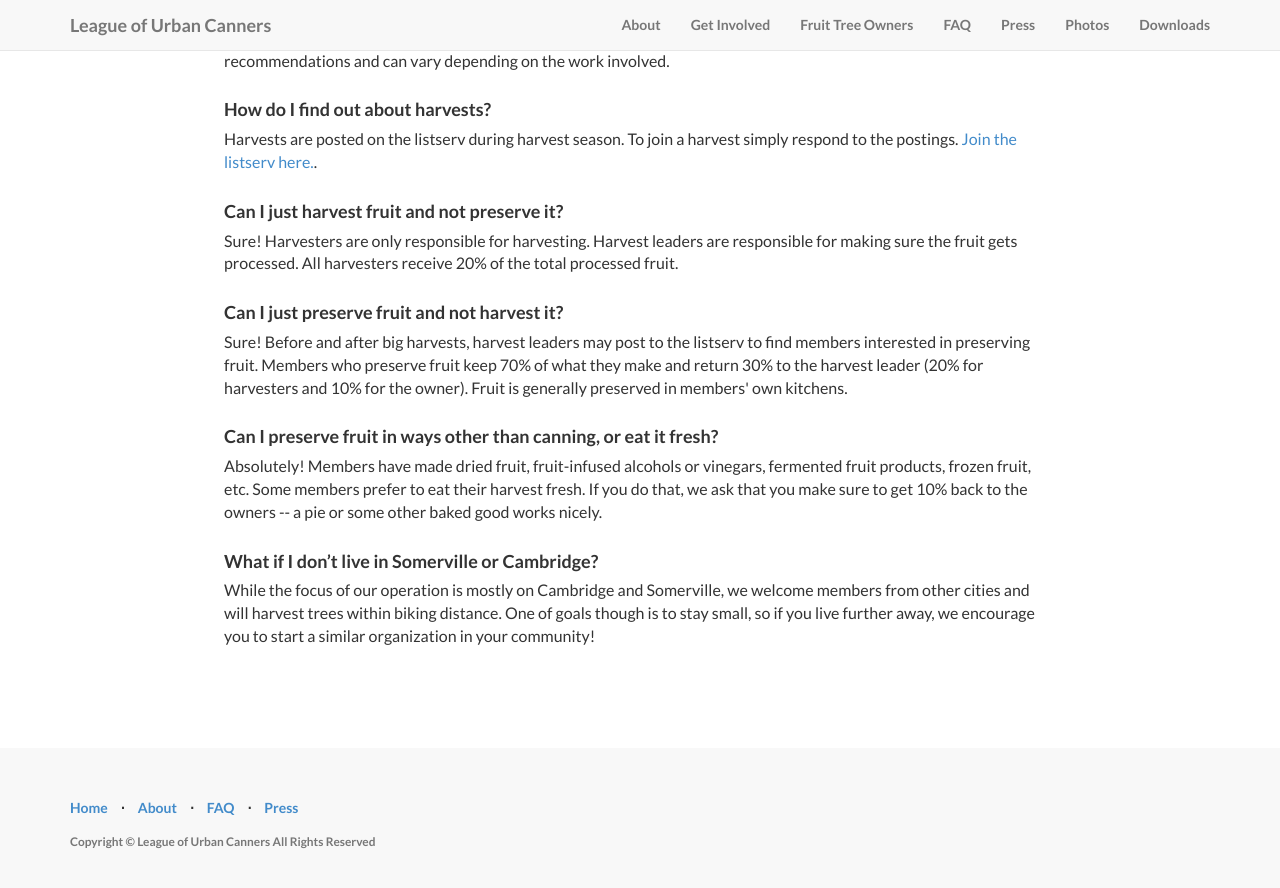
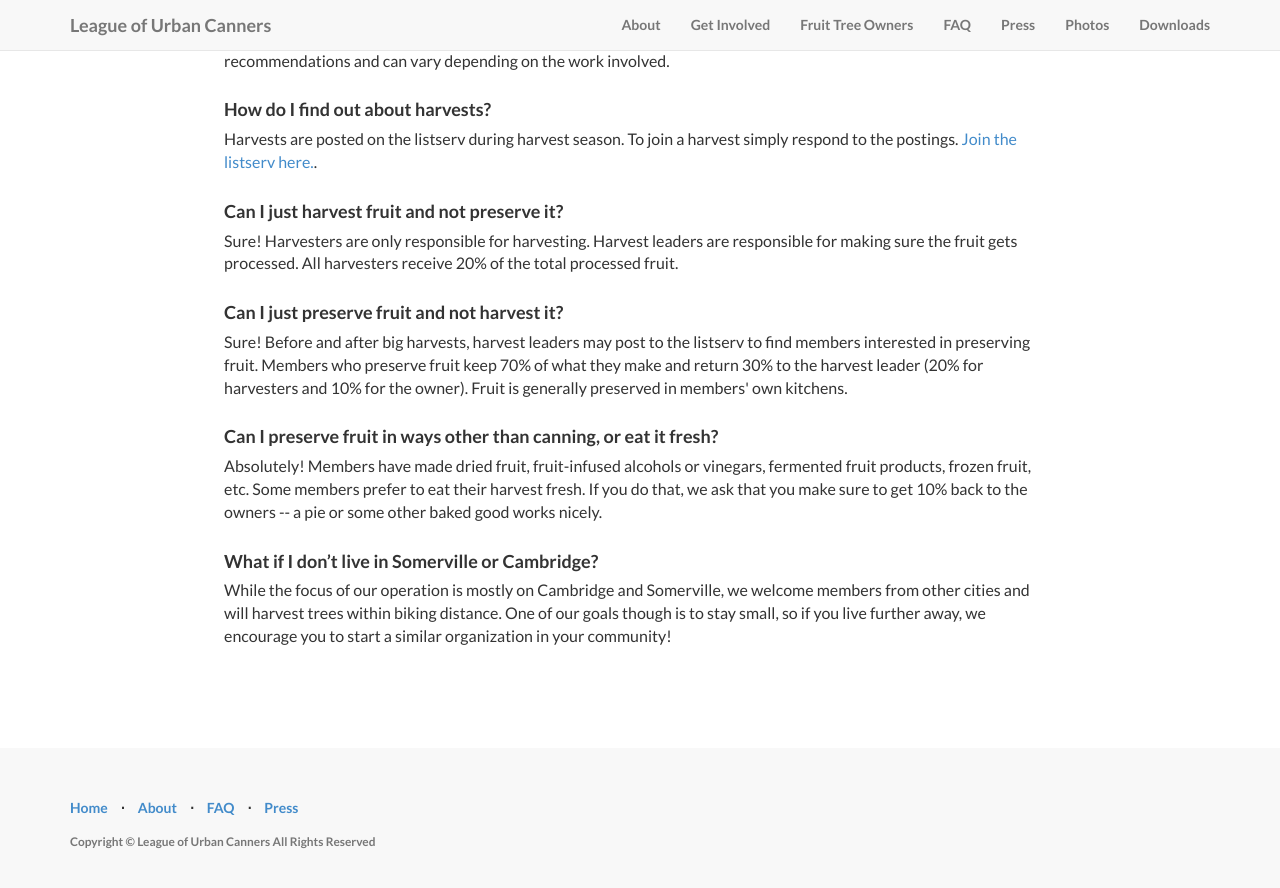
Before and after one commit to LUrC/leagueofurbancanners.org, a Jekyll site: the page built from faq/index.html, in a window 1280 px wide and 900 px high, scrolled down 737 px. Shown: the top 888 px of the window. Built offline with Jekyll 4.4.1, drawn with Linux system fonts in a browser that asks for light colours; nearby versions of some CDN libraries; some of the changed text lies outside the part shown.

Commit message:
Update index.html

```diff
--- a/faq/index.html
+++ b/faq/index.html
@@ -7,7 +7,7 @@
 
 <dl>
   <dt>Can I participate if I don’t have any experience?</dt>
-  <dd>Definitely! Most of our members join without ever having pruned trees, harvested fruit, or made preserves. New members learn these skills working alongside experienced members.</dd>
+  <dd>Definitely! Most of our members join without ever having harvested fruit, made preserves, or pruned trees. New members learn these skills working alongside experienced members.</dd>
 
   <dt>Isn’t fruit from the city bad to eat?</dt>
   <dd>LURC is part of an ongoing study to answer this very question! Prof. Dan Brabander at Wellesley College and his students have tested samples of fruit collected by LURC for lead and arsenic, and found that our urban fruit does not contain significant amounts of these toxins. In fact, our fruit appears to have higher levels of some micronutrients than commercial fruit! Read more about the study <a href=http://www.geosociety.org/news/pr/2015/15-81.htm>here</a>. Of course, all
@@ -41,5 +41,5 @@
   <dd>Absolutely! Members have made dried fruit, fruit-infused alcohols or vinegars, fermented fruit products, frozen fruit, etc. Some members prefer to eat their harvest fresh. If you do that, we ask that you make sure to get 10% back to the owners -- a pie or some other baked good works nicely.</dd>
 
   <dt>What if I don’t live in Somerville or Cambridge?</dt>
-  <dd>While the focus of our operation is mostly on Cambridge and Somerville, we welcome members from other cities and will harvest trees within biking distance. One of goals though is to stay small, so if you live further away, we encourage you to start a similar organization in your community!</dd>
+  <dd>While the focus of our operation is mostly on Cambridge and Somerville, we welcome members from other cities and will harvest trees within biking distance. One of our goals though is to stay small, so if you live further away, we encourage you to start a similar organization in your community!</dd>
 </dl>
```
